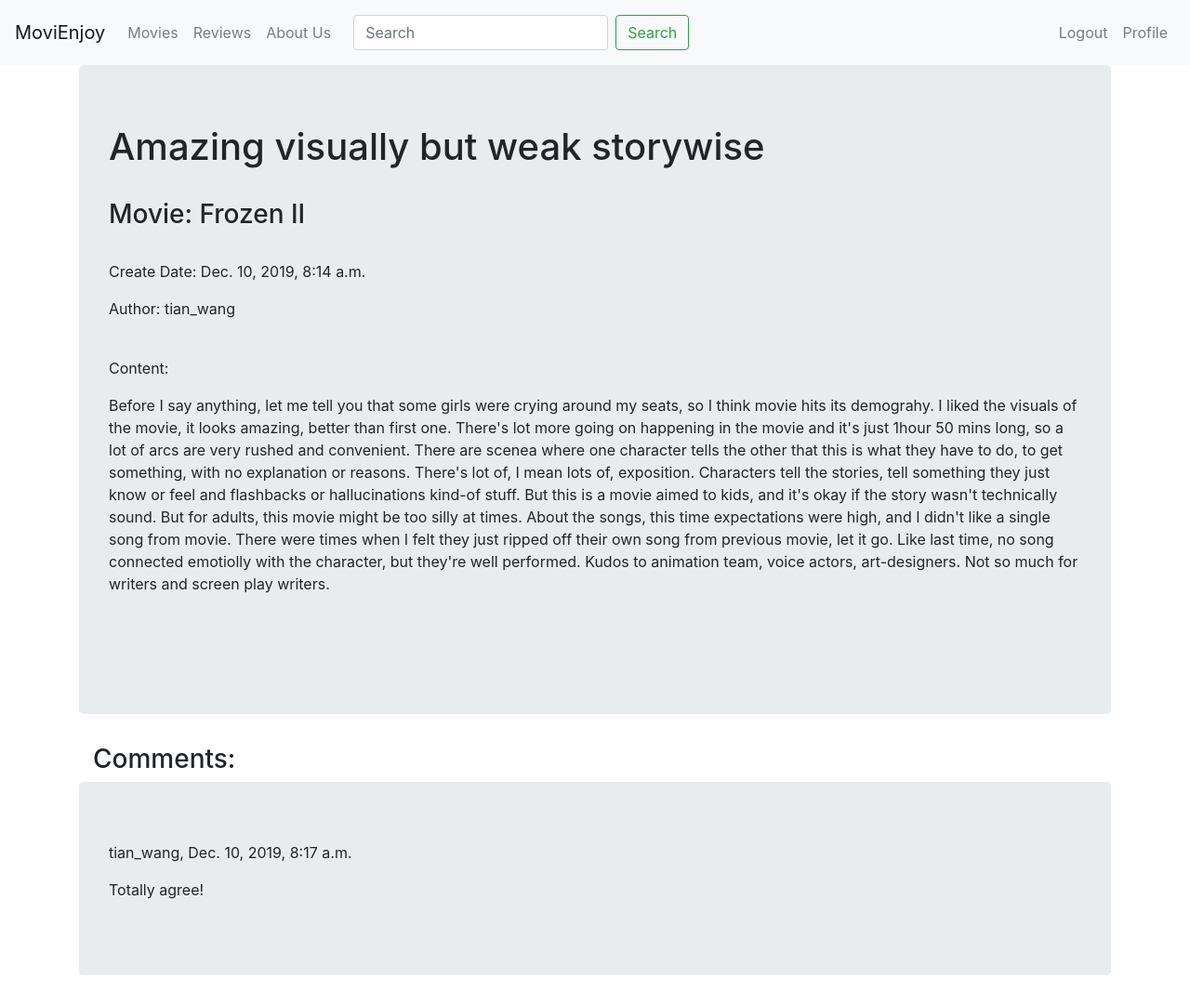
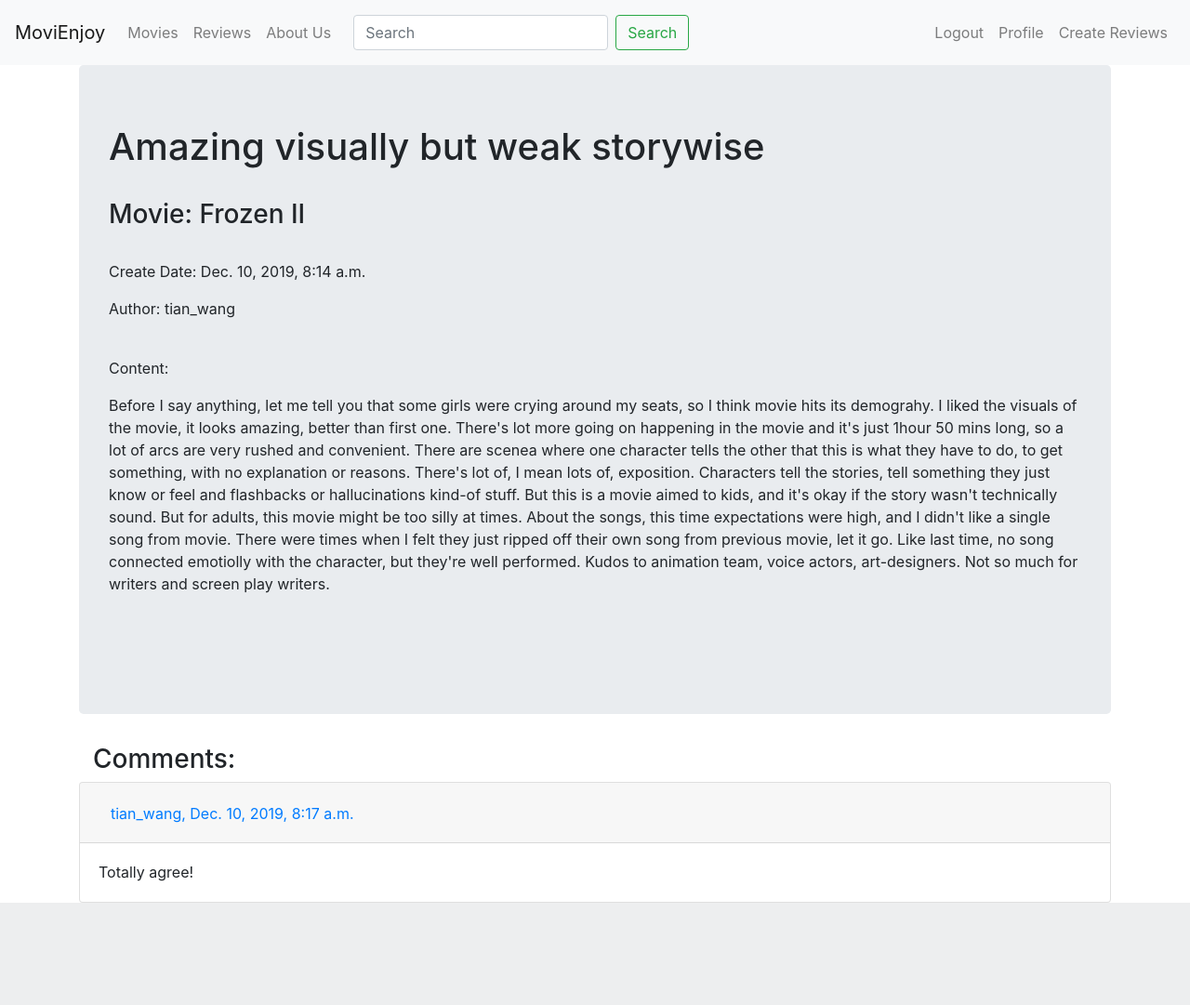
Before and after one commit to Zhehao-w/MoviEnjoy, a Django app: page /review/1/ in a window 1280 px wide. Shown: the whole page at 93% size. After the commit the page ends 971 px from the top, so only its background shows below. Run offline with Django 3.2, Linux system fonts and the light colour scheme; a user stored in the database is signed in; data comes from the database, SQL or seed files in the repository; both versions use the stored data as it was after the commit; some libraries are stand-ins or nearby versions.

Commit message:
add review funtion

```diff
--- a/review/templates/review/review_detail.html
+++ b/review/templates/review/review_detail.html
@@ -13,19 +13,31 @@
   <br>
 </div>
 
+
 <div class="container">
   <h3>Comments:</h3>
 </div>
 
-<div class="jumbotron">
-  {% for comment in review_details.comments.all %}
-  <p>{{comment.author}}, {{comment.comment_date}}</p>
-  <p> {{comment.content}} </p>
-  {% endfor %}
+{% for comment in review_details.comments.all %}
+<div class="accordion" id="accordionExample">
+  <div class="card">
+    <div class="card-header" id="headingOne">
+      <h2 class="mb-0">
+        <button class="btn btn-link" type="button" data-toggle="collapse" data-target="#collapseOne"
+          aria-expanded="true" aria-controls="collapseOne">
+          {{comment.author}}, {{comment.comment_date}}
+        </button>
+      </h2>
+    </div>
+
+    <div id="collapseOne" class="collapse show" aria-labelledby="headingOne" data-parent="#accordionExample">
+      <div class="card-body">
+        {{comment.content}}
+      </div>
+    </div>
+  </div>
 </div>
-
-
-
+{% endfor %}
 
 
 {% endblock %}
--- a/review/templates/review/review_list.html
+++ b/review/templates/review/review_list.html
@@ -11,7 +11,7 @@
   <div class="card-body">
     <h5 class="card-title"><a href="{{review.id}}/">{{review.title}}</a></h5>
     <p class="card-text">by {{review.author}}</p>
-    <a href="#" class="btn btn-primary">Read More</a>
+    <a href="{{review.id}}" class="btn btn-primary">Read More</a>
   </div>
 </div>
 {% endfor %}
--- a/review/urls.py
+++ b/review/urls.py
@@ -6,6 +6,7 @@ app_name = 'review'
 urlpatterns = [
     path('',views.ReviewListView.as_view(),name='list'),
     path('<int:pk>/',views.ReviewDetailView.as_view(),name='detail'),
+    path('create_review/', views.create_review, name='create_review'),
 
 
 ]
--- a/review/views.py
+++ b/review/views.py
@@ -7,6 +7,9 @@ from django.views.generic import (View,TemplateView,
                                 UpdateView)
 from . import models
 from django.contrib.auth.mixins import LoginRequiredMixin
+
+from review.forms import ReviewForm
+from django.contrib.auth.decorators import login_required
 
 # Create your views here.
 class ReviewListView(ListView):
@@ -33,3 +36,29 @@ class ReviewUpdateView(LoginRequiredMixin, UpdateView):
 class ReviewDeleteView(LoginRequiredMixin, DeleteView):
     model = models.Review
     success_url = reverse_lazy("review:list")
+
+@login_required
+def create_review(request):
+
+    created = False
+
+    if request.method == 'POST':
+
+        review_form = ReviewForm(data=request.POST)
+
+        if review_form.is_valid():
+
+            review = review_form.save()
+            review.save()
+
+            created = True
+
+        else:
+            print(review_form.errors)
+
+    else:
+
+        review_form = ReviewForm()
+
+
+    return render(request, 'review/create_review.html', {'review_form': review_form,'created': created})
--- a/templates/base.html
+++ b/templates/base.html
@@ -40,6 +40,7 @@
 
             <a class="nav-link" href="{% url 'logout' %}">Logout</a>
             <a class="nav-link" href="{% url 'account:profile' %}">Profile</a>
+            <a class="nav-item nav-link" href="{% url 'review:create_review' %}">Create Reviews</a>
 
             {% else %}
             <a class="nav-item nav-link" href="{% url 'account:register' %}">Register</a>
```
Also changed, not shown: review/forms.py (added, +11 -0 lines), review/templates/review/create_review.html (added, +33 -0 lines), db.sqlite3.
